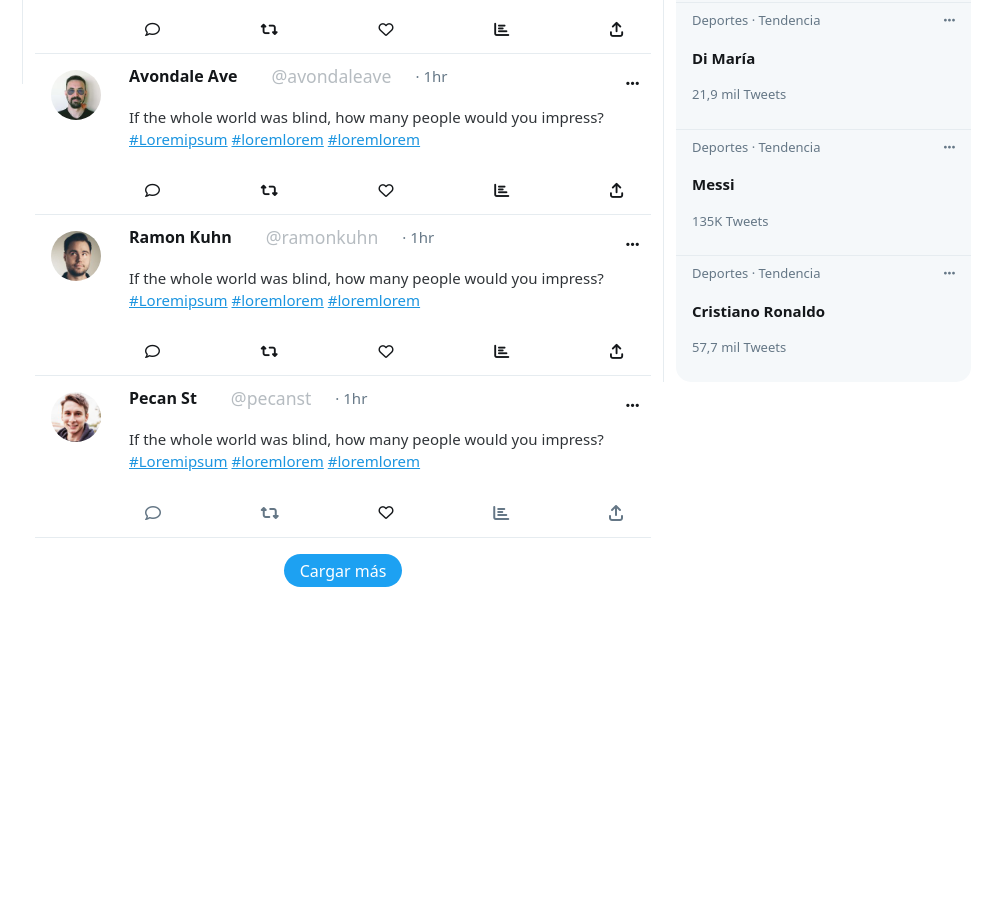
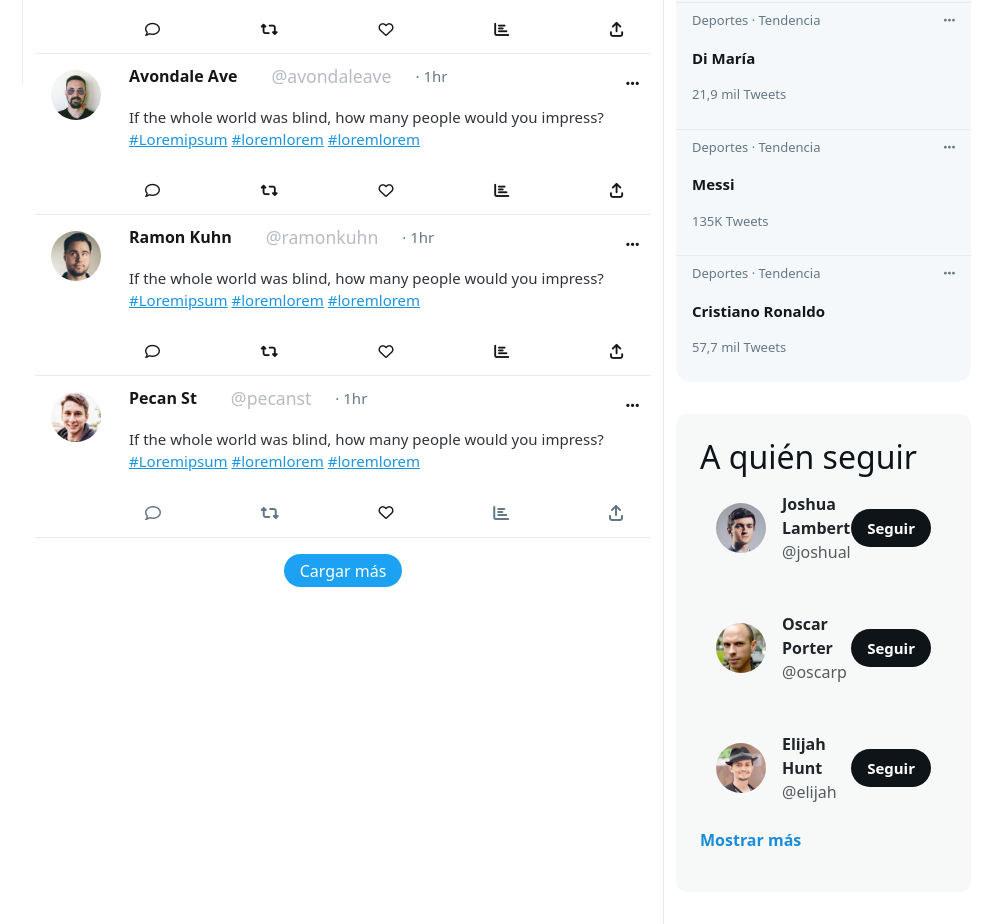
Before and after one commit to AlejandroM12/twitter-clone, a plain HTML site: page index.html in a window 1280 px wide. Shown: the part 516-1440 px from the top of the page, without its empty margins (297-1280 px from the left). Before the commit the page ends 1119 px from the top, so only its background shows below. Drawn offline with nearby package versions, Linux system fonts and the light colour scheme.

Commit message:
Creada la sección de recomendaciones A quien seguir - Implementada la estructura HTML y estilos CSS para el aside de recomendaciones - Agregadas tarjetas de perfil para usuarios recomendados - Establecidas interacciones de hover para resaltar las tarjetas

```diff
--- a/index.html
+++ b/index.html
@@ -388,6 +388,36 @@
               </li>
             </ul>
           </aside>
+          <aside class="to-follow">
+            <h2>A quién seguir</h2>
+            <div class="list-group">
+              <div class="list-group-item d-flex align-items-center">
+                <img src="./assets/user1.jpg" alt="user1" height="50" width="50" class="rounded-circle me-3">
+                <div class="flex-grow-1">
+                  <p class="mb-0"><strong>Joshua Lambert</strong> <span class="text-muted">@joshual</span></p>
+                </div>
+                <button type="button" class="btn btn-outline-primary btn-sm">Seguir</button>
+              </div>
+              <div class="list-group-item d-flex align-items-center  border-none">
+                <img src="./assets/user2.jpg" alt="user2" height="50" width="50" class="rounded-circle me-3">
+                <div class="flex-grow-1">
+                  <p class="mb-0"><strong>Oscar Porter</strong> <span class="text-muted">@oscarp</span></p>
+
+                </div>
+                <button type="button" class="btn btn-outline-primary btn-sm">Seguir</button>
+              </div>
+              <div class="list-group-item d-flex align-items-center border-none">
+                <img src="./assets/user3.jpg" alt="user3" height="50" width="50" class="rounded-circle me-3">
+                <div class="flex-grow-1">
+                  <p class="mb-0"><strong>Elijah Hunt</strong> <span class="text-muted">@elijah</span></p>
+
+                </div>
+                <button type="button" class="btn btn-outline-primary btn-sm">Seguir</button>
+              </div>
+            </div>
+            <p class="more">Mostrar más</p>
+          </aside>
+
         </div>
       </div>
     </div>
--- a/style/index.css
+++ b/style/index.css
@@ -696,3 +696,46 @@ ul {
   background: #272c30;
   color: #fff;
 }
+.right-sidebar .to-follow {
+  background: #f7f9f9;
+  color: #0f1419;
+  display: flex;
+  flex-direction: column;
+  align-items: start;
+  justify-content: center;
+  margin: 2rem 0;
+  border-radius: 10px;
+  padding: 1.5rem;
+}
+.right-sidebar .to-follow .more {
+  color: #1a8cd8;
+  font-weight: 600;
+  cursor: pointer;
+  margin-top: 1rem;
+}
+.right-sidebar .to-follow .list-group {
+  background: transparent;
+  gap: 2rem;
+}
+.right-sidebar .to-follow .list-group .list-group-item {
+  border: none;
+  background: transparent;
+}
+.right-sidebar .list-group .list-group-item .btn {
+  font-size: 15px;
+  font-weight: 700;
+  background: #0f1419;
+  color: #fff;
+  border-radius: 30px;
+  padding: 0.5rem 1rem;
+  border: none;
+  outline: none;
+}
+.right-sidebar .list-group .list-group-item .btn:hover {
+  background: #272c30;
+  color: #fff;
+}
+.right-sidebar list-group .list-group-item .btn:focus {
+  background: #0f1419;
+  color: #fff;
+}
```
Also changed, not shown: assets/user1.jpg (added), assets/user2.jpg (added), assets/user3.jpg (added).
